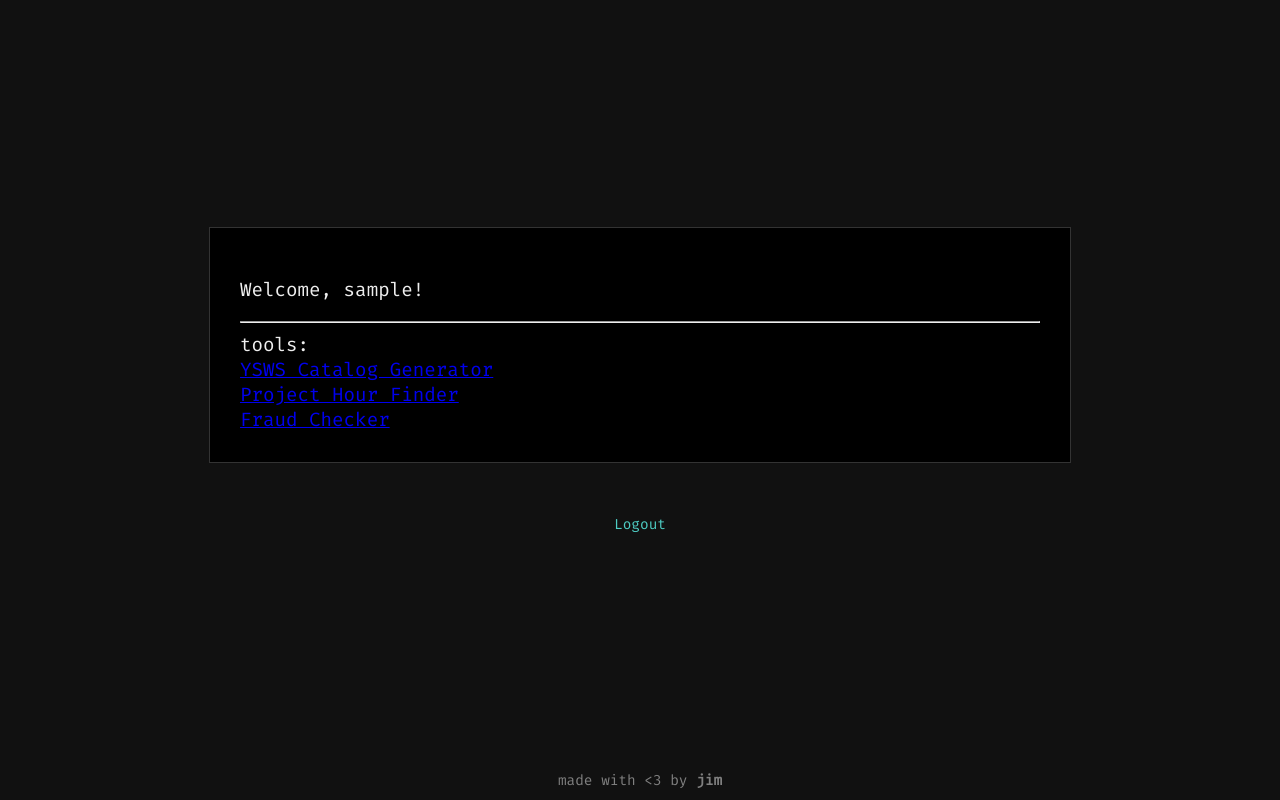
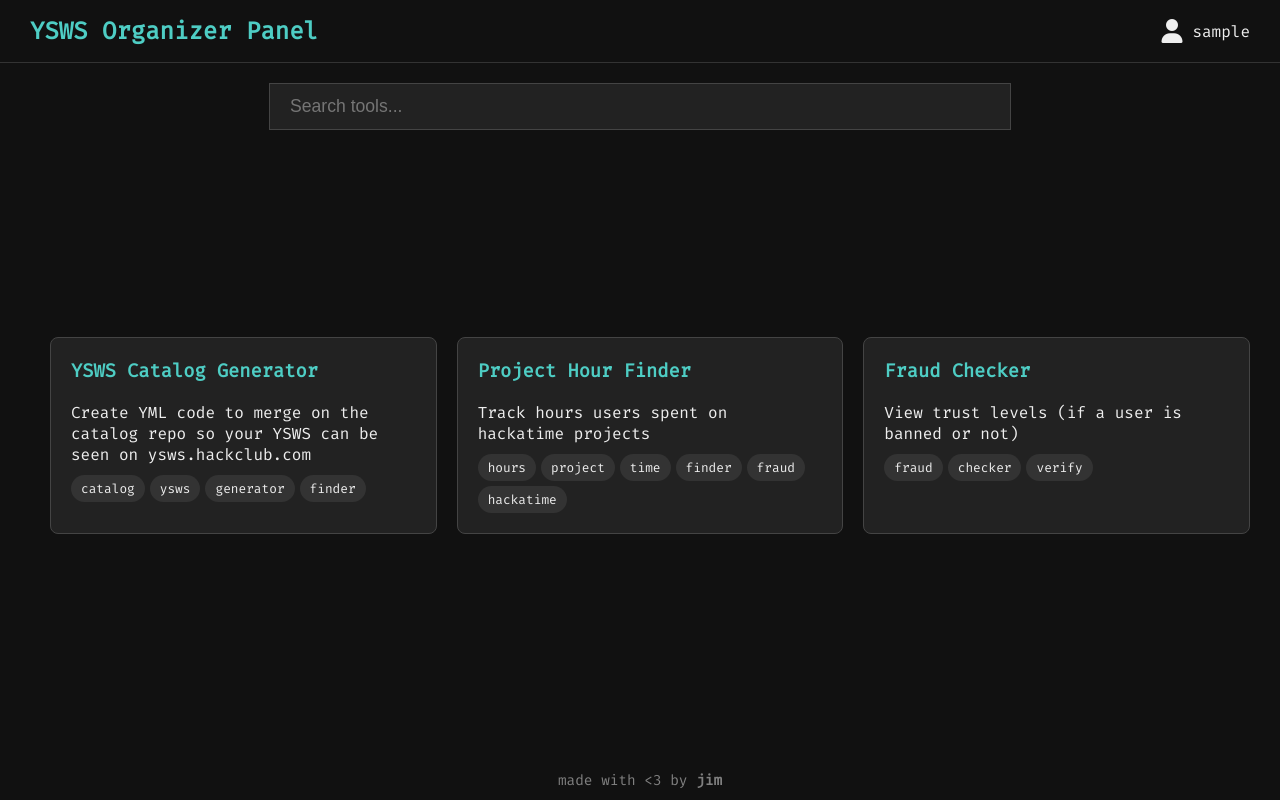
Before and after one commit to jimmydin7/ysws-orgs-dev, a Flask app: page / in a window 1280 px wide. Run offline with Flask 3, Linux system fonts and the light colour scheme; the visitor is signed in with stand-in values (Sample User, id 1).

Commit message:
update index

```diff
--- a/static/css/catalog.css
+++ b/static/css/catalog.css
@@ -75,3 +75,64 @@
 .nav-links a:hover {
   text-decoration: underline;
 }
+.navbar {
+      display: flex;
+      justify-content: space-between;
+      align-items: center;
+      background-color: #111;
+      padding: 15px 30px;
+      border-bottom: 1px solid #333;
+    }
+    .navbar .brand {
+      font-size: 1.5rem;
+      color: #4ecdc4;
+      font-weight: bold;
+    }
+    .navbar .account {
+      display: flex;
+      align-items: center;
+      gap: 10px;
+      color: #eee;
+    }
+    .navbar .account img {
+      width: 32px;
+      height: 32px;
+      border-radius: 50%;
+      border: 1px solid #444;
+    }
+
+
+    .tools-container {
+      display: grid;
+      grid-template-columns: repeat(auto-fit, minmax(250px, 1fr));
+      gap: 20px;
+      padding: 20px 30px;
+      width: 100%;
+      max-width: 1200px;
+      margin: auto;
+    }
+    .tool-card {
+      background-color: #222;
+      border: 1px solid #444;
+      border-radius: 8px;
+      padding: 20px;
+    }
+    .tool-card h3 {
+      margin-top: 0;
+      color: #4ecdc4;
+    }
+    .tool-card p {
+      margin-bottom: 10px;
+    }
+    .keywords {
+      display: flex;
+      flex-wrap: wrap;
+      gap: 5px;
+    }
+    .keyword {
+      background-color: #333;
+      color: #eee;
+      padding: 5px 10px;
+      border-radius: 9999px;
+      font-size: 0.8rem;
+    }
--- /dev/null
+++ b/static/js/index.js
@@ -0,0 +1,13 @@
+function filterTools() {
+      const input = document.getElementById('search').value.toLowerCase();
+      const cards = document.querySelectorAll('.tool-card');
+      cards.forEach(card => {
+        const keywords = card.dataset.keywords.toLowerCase();
+        const title = card.querySelector('h3').innerText.toLowerCase();
+        if (keywords.includes(input) || title.includes(input)) {
+          card.style.display = '';
+        } else {
+          card.style.display = 'none';
+        }
+      });
+    }
--- a/templates/index.html
+++ b/templates/index.html
@@ -1,32 +1,71 @@
 <!DOCTYPE html>
 <html lang="en">
 <head>
-  <meta charset="UTF-8" />
-  <meta name="viewport" content="width=device-width, initial-scale=1.0" />
-  <title>Home - YSWS Organizer Panel</title>
+  <meta charset="UTF-8">
+  <meta name="viewport" content="width=device-width, initial-scale=1.0">
+  <title>YSWS Organizer Panel</title>
   <link href="https://fonts.googleapis.com/css2?family=Fira+Code&display=swap" rel="stylesheet">
-  <link rel="stylesheet" href="static/css/index.css" />
+  <link rel="stylesheet" href="static/css/index.css">
+  <link rel="stylesheet" href="https://cdnjs.cloudflare.com/ajax/libs/font-awesome/6.5.0/css/all.min.css">
+
+  <link rel="stylesheet" href="static\css\catalog.css">
 </head>
 <body>
+
+
+  <nav class="navbar">
+    <div class="brand">YSWS Organizer Panel</div>
+    <div class="account">
+  <i class="fas fa-user" style="font-size: 1.5rem;"></i>
+  <span>{{ username }}</span>
+</div>
+
+  </nav>
+
   <div class="container">
-    <div class="content">
-      <p>Welcome, {{ username }}!</p>
-      <hr>
-      tools:
-      <br>
-      <a href="/ysws-catalog">YSWS Catalog Generator</a><br>
-      <a href="/hour_finder">Project Hour Finder</a><br>
-      <a href="/fraud_checker">Fraud Checker</a><br>
-    </div>
+    <input type="text" id="search" class="search-box" placeholder="Search tools..." onkeyup="filterTools()">
 
-    <div class="links">
+    <div class="tools-container" id="toolsContainer">
+      <div class="tool-card" data-keywords="catalog,ysws,generator">
+        <h3>YSWS Catalog Generator</h3>
+        <p>Create YML code to merge on the catalog repo so your YSWS can be seen on ysws.hackclub.com</p>
+        <div class="keywords">
+          <span class="keyword">catalog</span>
+          <span class="keyword">ysws</span>
+          <span class="keyword">generator</span>
+          <span class="keyword">finder</span>
+        </div>
+      </div>
 
-      <a href="/logout">Logout</a>
+      <div class="tool-card" data-keywords="hours,project,time,finder">
+        <h3>Project Hour Finder</h3>
+        <p>Track hours users spent on hackatime projects</p>
+        <div class="keywords">
+          <span class="keyword">hours</span>
+          <span class="keyword">project</span>
+          <span class="keyword">time</span>
+          <span class="keyword">finder</span>
+          <span class="keyword">fraud</span>
+          <span class="keyword">hackatime</span>
+        </div>
+      </div>
+
+      <div class="tool-card" data-keywords="fraud,checker,verify,projects">
+        <h3>Fraud Checker</h3>
+        <p>View trust levels (if a user is banned or not)</p>
+        <div class="keywords">
+          <span class="keyword">fraud</span>
+          <span class="keyword">checker</span>
+          <span class="keyword">verify</span>
+        </div>
+      </div>
     </div>
   </div>
 
   <footer>
     made with <3 by <a href="https://hackclub.slack.com/team/U07G0C6JZME"><b>jim</b></a>
   </footer>
+
+<script src="static\js\index.js"></script>
 </body>
 </html>
```
